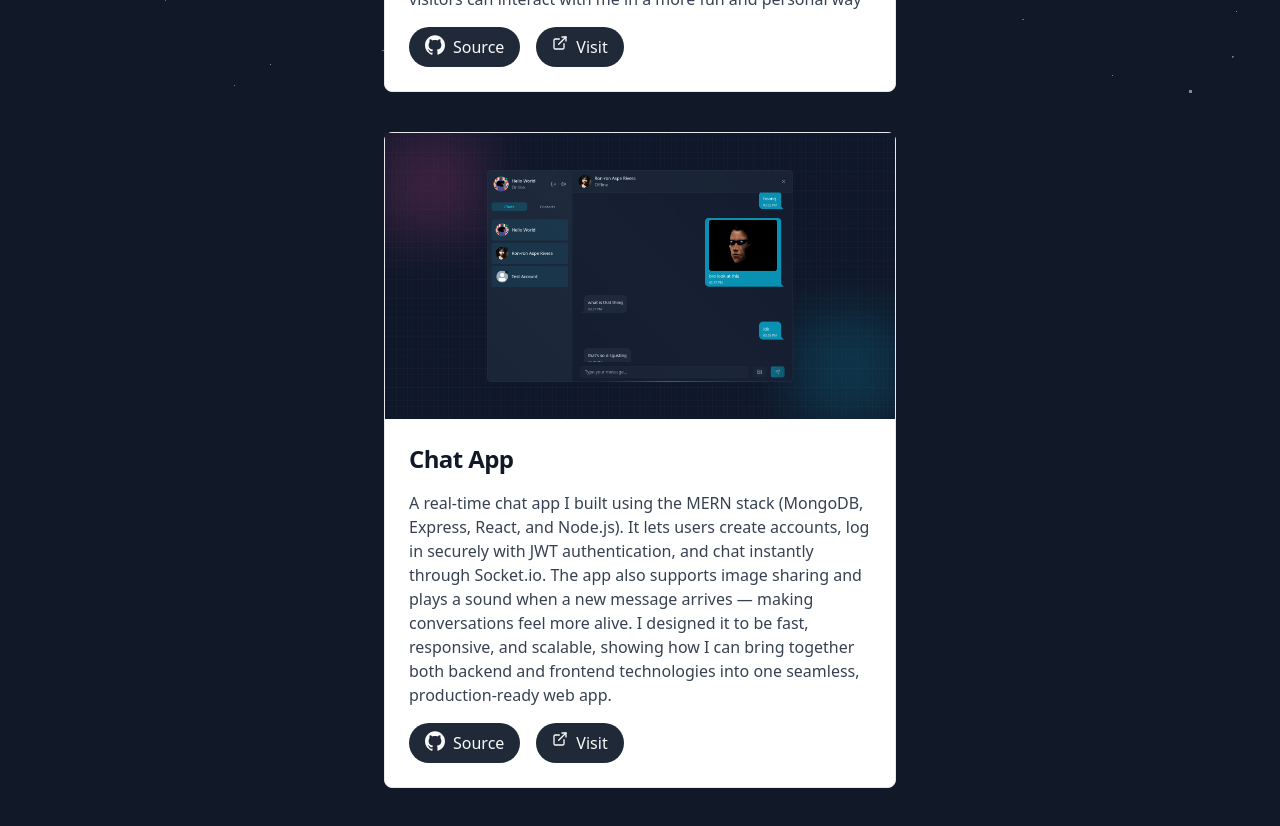
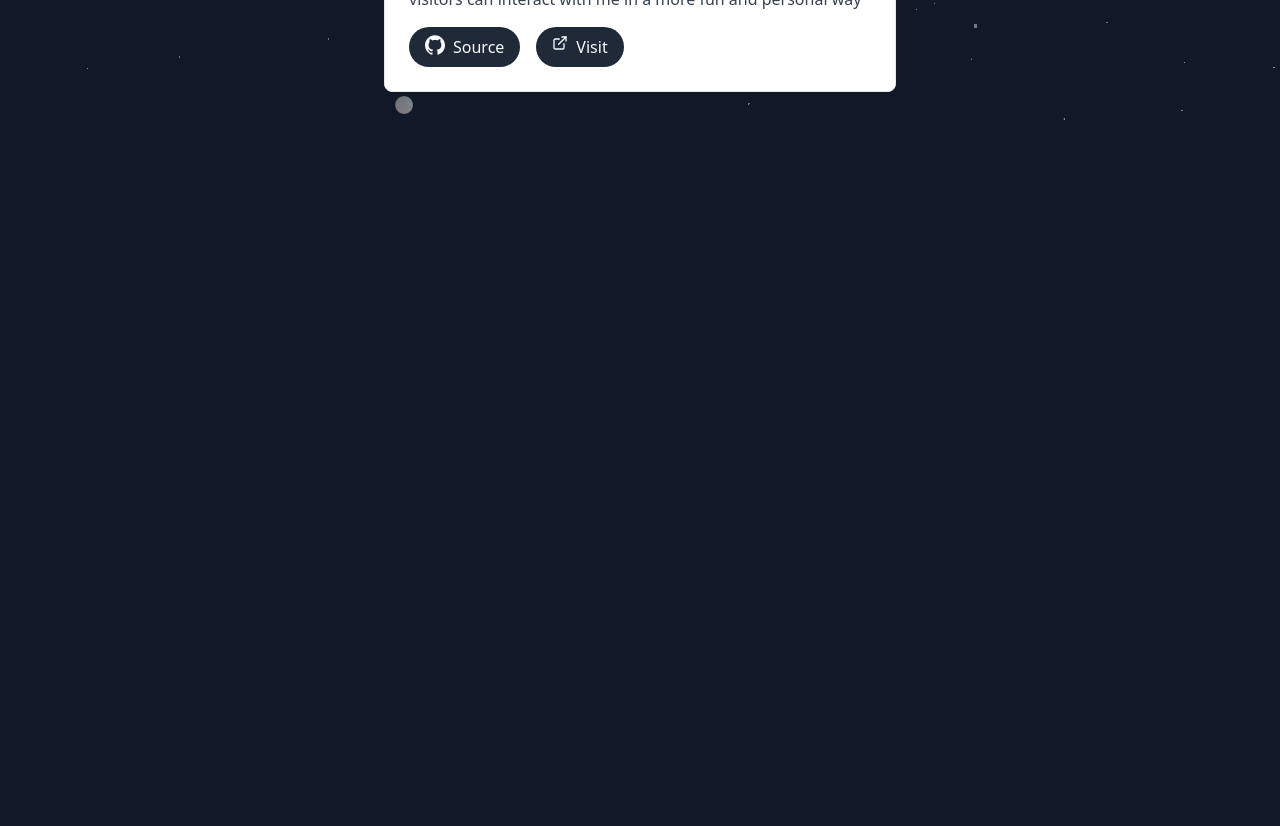
Before and after one commit to ronronrivera/ronronrivera.github.io, a React (Vite) app: page /projects in a window 1280 px wide. Shown: the part 680-1506 px from the top of the page. After the commit the page ends 852 px from the top, so only its background shows below. Built offline with nearby package versions, Linux system fonts and the light colour scheme.

Commit message:
temporarily removed projects

```diff
--- a/src/Components/ChatBot.jsx
+++ b/src/Components/ChatBot.jsx
@@ -13,18 +13,14 @@ function ChatBot() {
   const inputRef = useRef();
   const chatBodyRef = useRef();
 
-  // Function to render text with HTML tags
   const renderTextWithHTML = (text) => {
     if (!text) return text;
 
-    // Create a temporary div to parse HTML
     const tempDiv = document.createElement('div');
     tempDiv.innerHTML = text;
 
-    // Get the text content without HTML tags for security
     const plainText = tempDiv.textContent || tempDiv.innerText || '';
 
-    // Simple sanitization and link detection
     const linkRegex = /(https?:\/\/[^\s]+)/g;
     const withLinks = plainText.split(linkRegex).map((part, index) => {
       if (part.match(linkRegex)) {
@@ -47,20 +43,6 @@ function ChatBot() {
     return withLinks;
   };
 
-  // Alternative: More advanced HTML rendering (use with caution)
-  const renderHTMLSafely = (htmlString) => {
-    if (!htmlString) return htmlString;
-
-    // Basic sanitization - in production, use a proper sanitizer like DOMPurify
-    const sanitizedHtml = htmlString
-      .replace(/<script\b[^<]*(?:(?!<\/script>)<[^<]*)*<\/script>/gi, '')
-      .replace(/on\w+="[^"]*"/g, '')
-      .replace(/on\w+='[^']*'/g, '')
-      .replace(/javascript:/gi, '');
-
-    return <div dangerouslySetInnerHTML={{ __html: sanitizedHtml }} />;
-  };
-
   const generateBotResponse = async (history) => {
     const updateHistory = (text) => {
       setChatHistory((prev) => [
@@ -69,17 +51,13 @@ function ChatBot() {
       ]);
     };
     try {
-      // calling the back end server with a method post
       const response = await axiosInstance.post("/chat", {message: history})
-      // take the response from the back end server
       const data = response.data;
       console.log("API response:", data);
 
-      // take the reply object from back end server
       const apiResponseText =
         data.reply ||
         "Hmm... I couldn't generate a response.";
-      // update the chat history
       updateHistory(apiResponseText.trim());
     } catch (error) {
       console.error(error);
@@ -118,7 +96,7 @@ function ChatBot() {
           {/* Initial bot message */}
           <div className="my-2 flex justify-start">
             <div className="px-3 py-2 rounded-lg text-sm bg-gray-700 dark:bg-gray-200">
-              Hello! <span className="wave-hover">👋</span> My Name is Nor and I'm Ron-ron Rivera's assistant. Ask me anything.
+              Hello! <span className="wave-hover">👋</span> My Name is Nor and I'm Ron-ron Rivera's assistant. Ask me anything about him.
             </div>
           </div>
 
@@ -137,17 +115,10 @@ function ChatBot() {
                     : "bg-gray-700 dark:bg-gray-200 dark:text-black"
                 }`}
               >
-                {/* Use renderTextWithHTML for safe link rendering */}
                 {msg.role === "model" && msg.text !== "Thinking..."
                   ? renderTextWithHTML(msg.text)
                   : msg.text
                 }
-
-                {/* Alternative: Use this for more complex HTML (be careful with security) */}
-                {/* {msg.role === "model" && msg.text !== "Thinking..."
-                  ? renderHTMLSafely(msg.text)
-                  : msg.text
-                } */}
               </div>
             </div>
           ))}
--- a/src/Components/ContactPage.jsx
+++ b/src/Components/ContactPage.jsx
@@ -34,7 +34,7 @@ const ContactPage = () => {
 		setLoading(true)
 		try{
 			await axiosInstance.post("/send", contactForm);
-			toast.success("Message sent successfully!");
+			toast.success("Message sent successfully! I'll get back to you soon");
 			setContactForm({
 				name: "",
 				email: "",
--- a/src/Components/ProjectPage.jsx
+++ b/src/Components/ProjectPage.jsx
@@ -11,13 +11,6 @@ const projectList = [
     link: "https://ronronrivera.github.io/",
     source: "https://github.com/ronronrivera/My-Portfolio"
   },
-  {
-    title: "Chat App",
-    paragraph: "A real-time chat app I built using the MERN stack (MongoDB, Express, React, and Node.js). It lets users create accounts, log in securely with JWT authentication, and chat instantly through Socket.io. The app also supports image sharing and plays a sound when a new message arrives — making conversations feel more alive. I designed it to be fast, responsive, and scalable, showing how I can bring together both backend and frontend technologies into one seamless, production-ready web app.",
-    imgSrc:"/project-images/chat-app.png",
-    link: "https://chat-app-iwxv3.sevalla.app/",
-    source: "https://github.com/ronronrivera/chat-app/"
-  }
 ]
 
 const ProjectPage = () => {
--- a/src/Components/Projects.jsx
+++ b/src/Components/Projects.jsx
@@ -13,11 +13,11 @@ const DEFAULT_ITEMS = [
     link: "https://ronronrivera.github.io/My-Portfolio/"
   },
   {
-    title: 'Chat App',
-    description: 'An App that lets you connect and message with other people, built using MERN (MongoDB, Express, React, Node) stack',
-    id: 2,
-    image: ChatApp,
-    link: "https://chat-app-iwxv3.sevalla.app/",
+    title: 'Coming soon...',
+    description: 'New project in progress',
+    id: 3,
+    image: "",
+    link: "#",
   },
   {
     title: 'Coming soon...',
```
